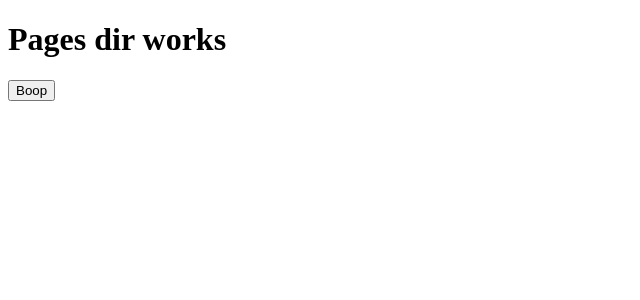
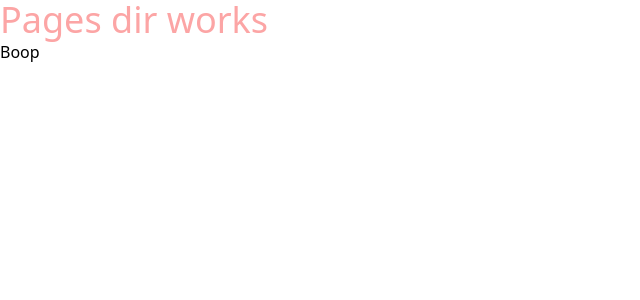
Before and after one commit to rbrtj/ecommerce-turborepo, a Next.js app in the folder apps/ecommerce-admin/: page / in a window 1280 px wide. Shown: the top 300 px of the page, without its empty margins (0-640 px from the left). Built offline with nearby package versions, Linux system fonts and the light colour scheme.

Commit message:
Tailwind installation for ecommerce-admin

```diff
--- a/apps/ecommerce-admin/package.json
+++ b/apps/ecommerce-admin/package.json
@@ -18,7 +18,10 @@
     "@types/node": "^17.0.12",
     "@types/react": "^18.0.22",
     "@types/react-dom": "^18.0.7",
+    "autoprefixer": "^10.4.14",
     "eslint-config-custom": "*",
+    "postcss": "^8.4.24",
+    "tailwindcss": "^3.3.2",
     "tsconfig": "*",
     "typescript": "^4.5.3"
   }
--- a/apps/ecommerce-admin/pages/index.tsx
+++ b/apps/ecommerce-admin/pages/index.tsx
@@ -6,7 +6,7 @@ const inter = Inter({ subsets: ['latin'] });
 export default function Home() {
   return (
     <>
-      <h1 className="text-red-300">Pages dir works</h1>
+      <h1 className="text-4xl text-red-300">Pages dir works</h1>
       <Button />
     </>
   );
--- /dev/null
+++ b/apps/ecommerce-admin/postcss.config.js
@@ -0,0 +1,6 @@
+module.exports = {
+  plugins: {
+    tailwindcss: {},
+    autoprefixer: {},
+  },
+}
--- /dev/null
+++ b/apps/ecommerce-admin/tailwind.config.js
@@ -0,0 +1,12 @@
+/** @type {import('tailwindcss').Config} */
+module.exports = {
+  content: [
+    './app/**/*.{js,ts,jsx,tsx,mdx}',
+    './pages/**/*.{js,ts,jsx,tsx,mdx}',
+    './components/**/*.{js,ts,jsx,tsx,mdx}',
+  ],
+  theme: {
+    extend: {},
+  },
+  plugins: [],
+};
```
Also changed, not shown: 1 other file (tests, documents, lock files or other folders).
